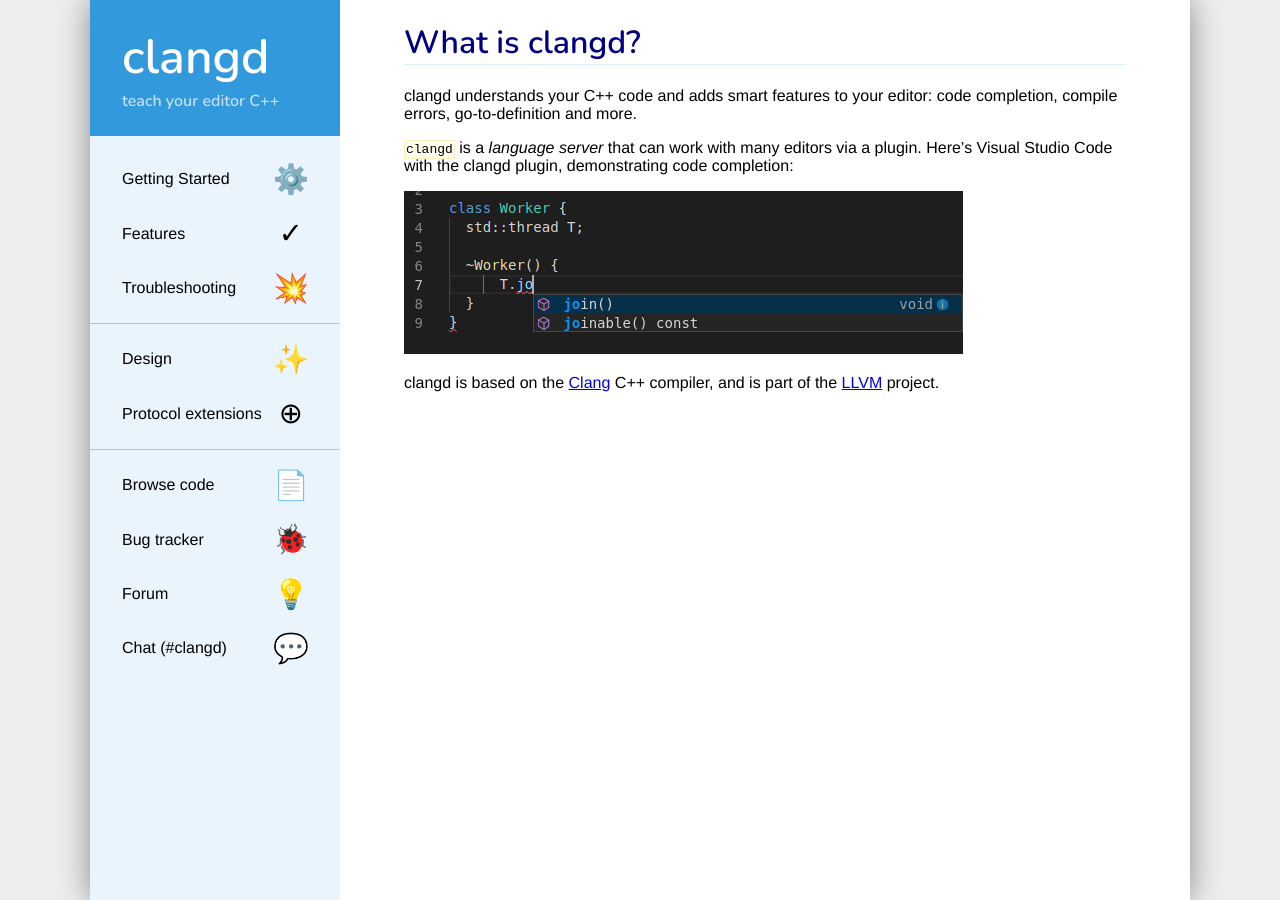
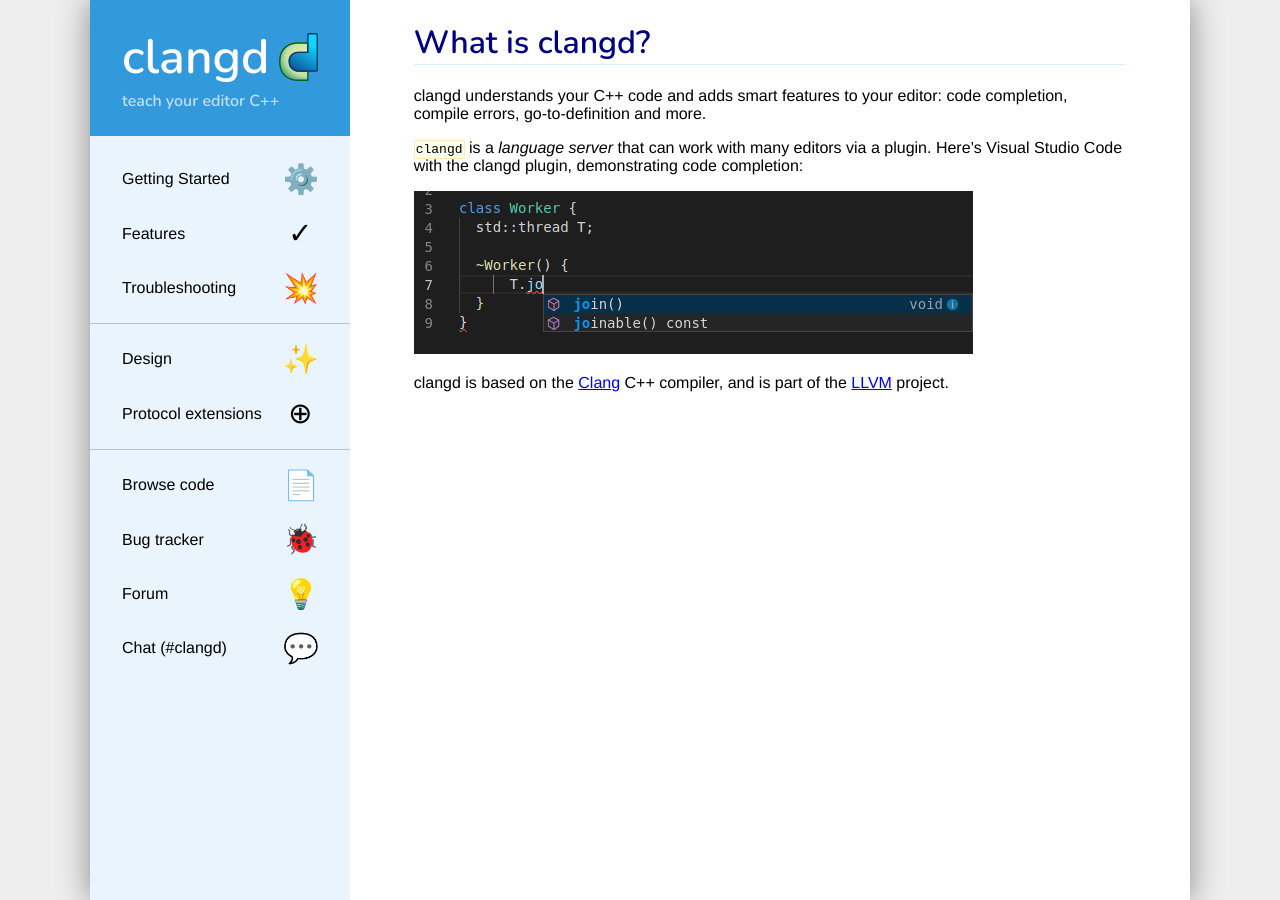
Before and after one commit to llvm/clangd-www, a Jekyll site: the page built from index.md, in a window 1280 px wide. Built offline with Jekyll 4.4.1, drawn with Linux system fonts in a browser that asks for light colours; our own code applies the rules of GitHub Pages for plain Markdown files.

Commit message:
Add logo

```diff
--- a/_layouts/default.html
+++ b/_layouts/default.html
@@ -2,7 +2,7 @@
 <head>
   <link rel="stylesheet" href="{{'styles.css' | relative_url}}">
   <link rel="icon" href="{{'favicon.png' | relative_url}}" sizes="16x16" type="image/png">
-  <link rel="icon" href="{{'favicon.svg' | relative_url}}" sizes="any" type="image/svg+xml">
+  <link rel="icon" href="{{'logo.svg' | relative_url}}" sizes="any" type="image/svg+xml">
   <link href="https://fonts.googleapis.com/css?family=Nunito:600" rel="stylesheet">
   <meta name="viewport" content="width=device-width, initial-scale=1.0">
   <title>{{ page.title }}</title>
@@ -18,8 +18,10 @@
 <body>
   <aside>
     <header>
-      <a href="{{'/' | relative_url}}"><h1>clangd</h1></a>
-      <h2>teach your editor C++</h2>
+      <h1><a href="{{'/' | relative_url}}">
+        <span id="logo-text">clangd</span>
+        <img id="logo" src="{{ 'logo.svg' | relative_url }}" alt="">
+      </a></h1><h2>teach your editor C++</h2>
     </header>
     <nav>{% for entry in site.data.navigation %}
       {% if entry == 'separator' %}
--- a/styles.css
+++ b/styles.css
@@ -26,6 +26,18 @@
 header h1 {
   font-size: 3em;
   margin: 0;
+}
+header h1 a {
+  display: flex;
+  white-space: nowrap;
+}
+header #logo-text {
+  flex-grow: 1;
+}
+header #logo {
+  height: 1em;
+  align-self: center;
+  margin-left: 0.2em;
 }
 header h2 {
   opacity: 0.7;
```
Also changed, not shown: logo.svg (renamed from favicon.svg).
